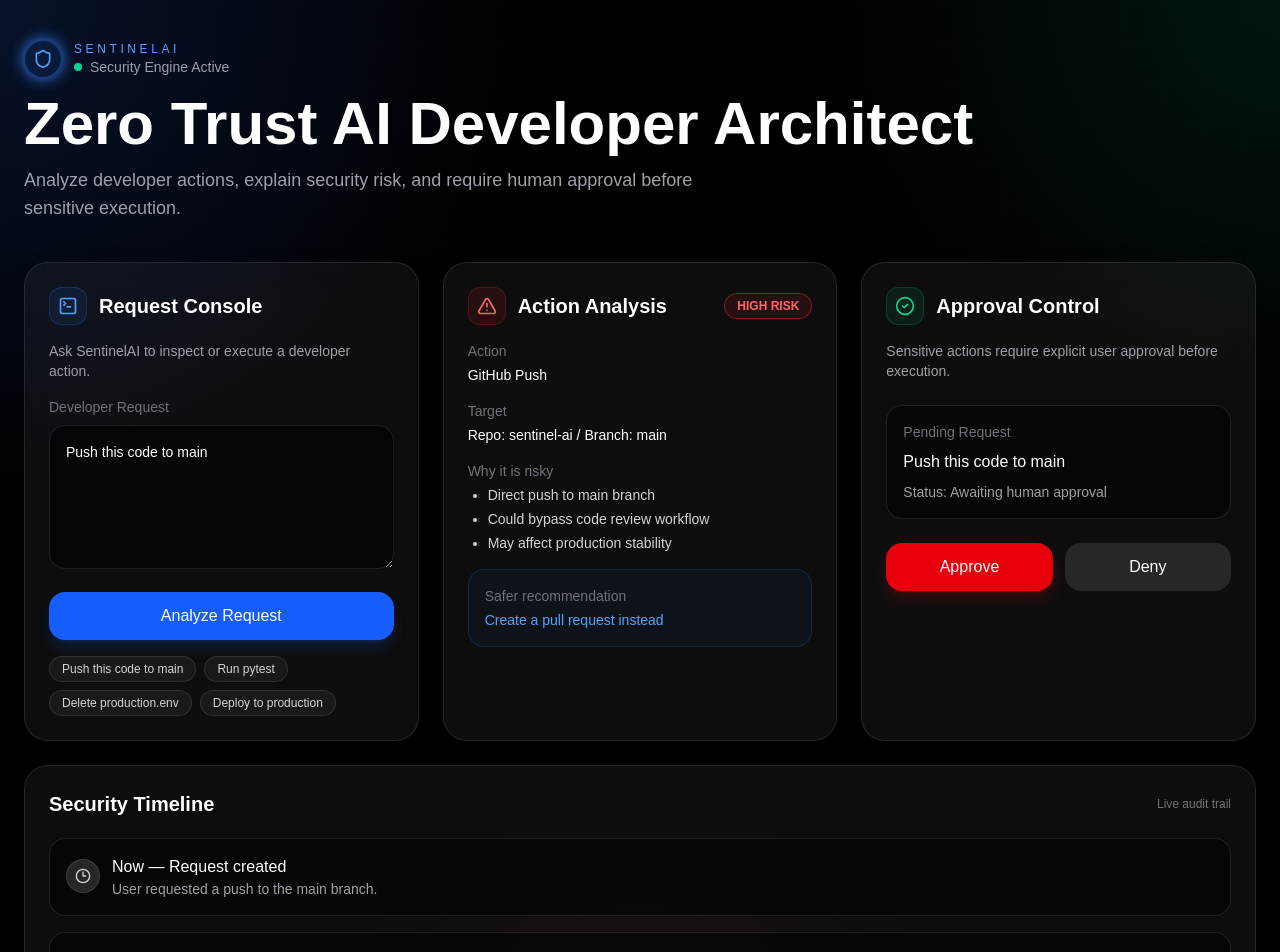
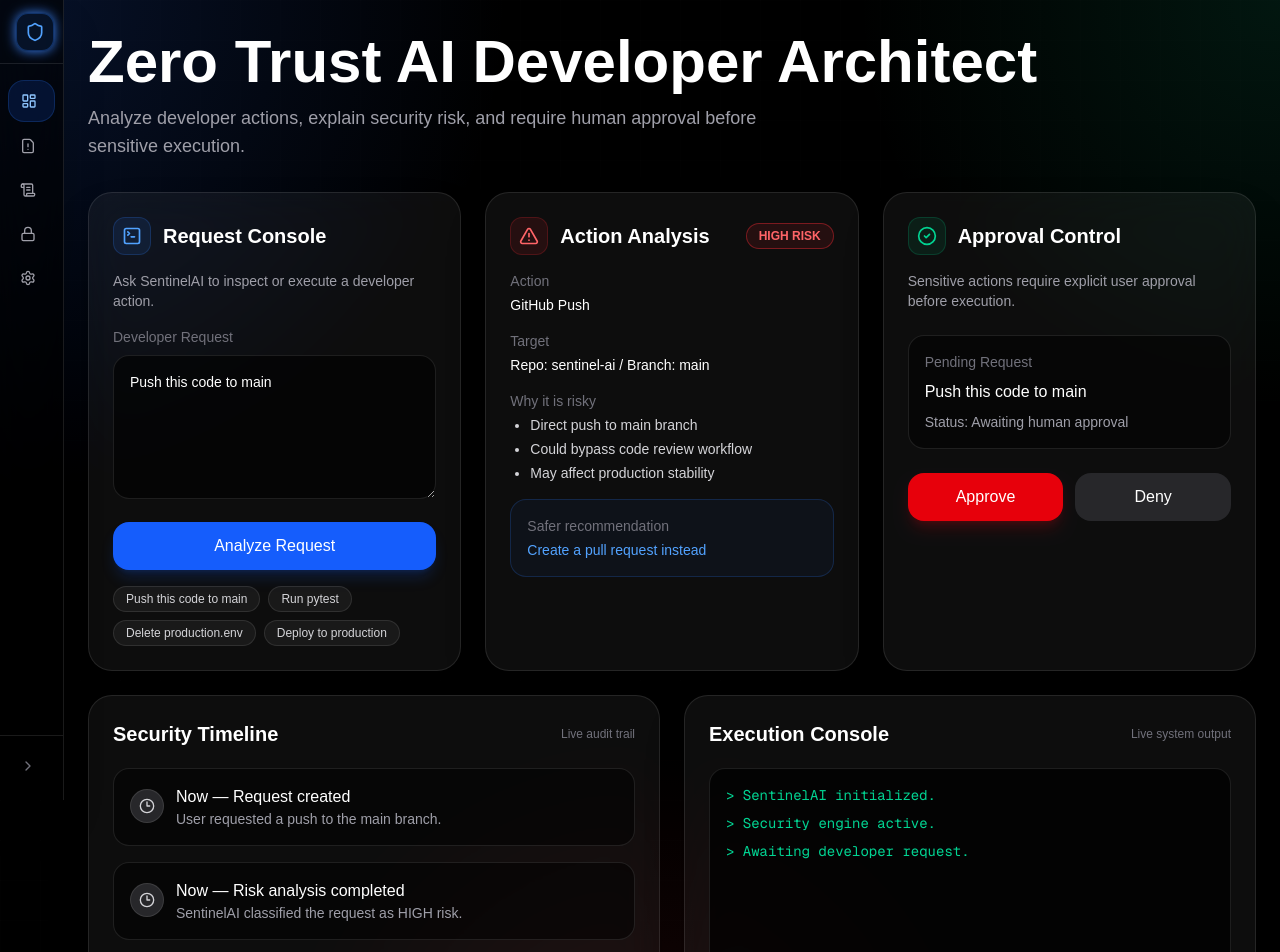
Before and after one commit to Aroool/sentinel-ai, a Next.js app in the folder frontend/: page / in a window 1280 px wide. Shown: the top 952 px of the page. Built offline with nearby package versions, Linux system fonts and the light colour scheme.

Commit message:
feat: connect frontend analyzer to backend API

```diff
--- a/frontend/app/page.tsx
+++ b/frontend/app/page.tsx
@@ -1,19 +1,24 @@
 "use client";
 
 import { useMemo, useState } from "react";
-import { motion } from "framer-motion";
+import { motion, AnimatePresence } from "framer-motion";
 import {
   Shield,
   TerminalSquare,
   AlertTriangle,
   CheckCircle2,
   Clock3,
+  LayoutDashboard,
+  FileWarning,
+  ScrollText,
+  Lock,
+  Settings,
+  ChevronRight,
 } from "lucide-react";
-import { analyzeAction } from "../lib/analyzeAction";
 
 const cardVariants = {
   hidden: { opacity: 0, y: 24 },
-  visible: (i: number) => ({
+  visible: (i) => ({
     opacity: 1,
     y: 0,
     transition: {
@@ -24,140 +29,122 @@ const cardVariants = {
   }),
 };
 
-type RiskLevel = "LOW" | "MEDIUM" | "HIGH" | "CRITICAL";
-
-type AnalysisResult = {
-  action: string;
-  risk: RiskLevel;
-  reason: string[];
-  recommendation: string;
-};
-
-const riskStyles: Record<RiskLevel, string> = {
+const riskStyles = {
   LOW: "border-emerald-500/40 bg-emerald-500/10 text-emerald-400",
   MEDIUM: "border-yellow-500/40 bg-yellow-500/10 text-yellow-400",
   HIGH: "border-red-500/40 bg-red-500/10 text-red-400",
   CRITICAL: "border-fuchsia-500/40 bg-fuchsia-500/10 text-fuchsia-400",
 };
 
-const riskButtonStyles: Record<RiskLevel, string> = {
+const riskButtonStyles = {
   LOW: "bg-emerald-600 hover:bg-emerald-700 shadow-emerald-600/20",
   MEDIUM: "bg-yellow-600 hover:bg-yellow-700 shadow-yellow-600/20",
   HIGH: "bg-red-600 hover:bg-red-700 shadow-red-600/20",
   CRITICAL: "bg-fuchsia-600 hover:bg-fuchsia-700 shadow-fuchsia-600/20",
 };
 
+const navItems = [
+  { label: "Dashboard", icon: LayoutDashboard, active: true },
+  { label: "Requests", icon: FileWarning, active: false },
+  { label: "Audit Log", icon: ScrollText, active: false },
+  { label: "Policy Engine", icon: Lock, active: false },
+  { label: "Settings", icon: Settings, active: false },
+];
+
 export default function Home() {
+  const [sidebarOpen, setSidebarOpen] = useState(false);
   const [request, setRequest] = useState("Push this code to main");
-  const [analysis, setAnalysis] = useState<AnalysisResult>(
-    analyzeAction("Push this code to main") as AnalysisResult
-  );
+  const [analysis, setAnalysis] = useState({
+    action: "GitHub Push",
+    risk: "HIGH",
+    reason: [
+      "Direct push to main branch",
+      "Could bypass code review workflow",
+      "May affect production stability",
+    ],
+    recommendation: "Create a pull request instead",
+  });
   const [status, setStatus] = useState("Awaiting human approval");
   const [timeline, setTimeline] = useState([
-    {
-      time: "Now",
-      title: "Request created",
-      desc: "User requested a push to the main branch.",
-    },
-    {
-      time: "Now",
-      title: "Risk analysis completed",
-      desc: "SentinelAI classified the request as HIGH risk.",
-    },
-    {
-      time: "Now",
-      title: "Awaiting approval",
-      desc: "Execution paused until the authenticated user approves.",
-    },
+    { time: "Now", title: "Request created", desc: "User requested a push to the main branch." },
+    { time: "Now", title: "Risk analysis completed", desc: "SentinelAI classified the request as HIGH risk." },
+    { time: "Now", title: "Awaiting approval", desc: "Execution paused until the authenticated user approves." },
   ]);
+  const [logs, setLogs] = useState([
+    "SentinelAI initialized.",
+    "Security engine active.",
+    "Awaiting developer request.",
+  ]);
+  const [isLoading, setIsLoading] = useState(false);
 
   const target = useMemo(() => {
     const lower = request.toLowerCase();
-
-    if (lower.includes("main")) {
-      return "Repo: sentinel-ai / Branch: main";
-    }
-    if (lower.includes("pytest") || lower.includes("test")) {
-      return "Command: pytest";
-    }
-    if (lower.includes("delete")) {
-      return "Target: production.env";
-    }
+    if (lower.includes("main")) return "Repo: sentinel-ai / Branch: main";
+    if (lower.includes("pytest") || lower.includes("test")) return "Command: pytest";
+    if (lower.includes("delete")) return "Target: production.env";
+    if (lower.includes("deploy") && lower.includes("production")) return "Environment: production";
     return "Target: manual review required";
   }, [request]);
 
   const analyzeRequest = async () => {
+    try {
+      setIsLoading(true);
+      setLogs(["Request received.", "Calling backend /analyze ...", `Analyzing input: "${request}"`]);
       const response = await fetch("http://localhost:8000/analyze", {
         method: "POST",
-    headers: {
-      "Content-Type": "application/json",
-    },
-    body: JSON.stringify({
-      input: request,
-    }),
+        headers: { "Content-Type": "application/json" },
+        body: JSON.stringify({ input: request }),
       });
-
+      if (!response.ok) throw new Error("Failed to analyze request");
       const result = await response.json();
-
       setAnalysis(result);
-
-  const nextStatus =
-    result.risk === "LOW"
-      ? "Ready for execution"
-      : "Awaiting human approval";
-
+      const nextStatus = result.risk === "LOW" ? "Ready for execution" : "Awaiting human approval";
       setStatus(nextStatus);
-
       setTimeline([
-    {
-      time: "Now",
-      title: "Request created",
-      desc: `User submitted: "${request}"`,
-    },
-    {
-      time: "Now",
-      title: "Risk analysis completed",
-      desc: `SentinelAI classified the request as ${result.risk} risk.`,
-    },
-    {
-      time: "Now",
-      title: nextStatus,
-      desc:
-        result.risk === "LOW"
-          ? "This request is considered safe to execute."
-          : "Execution paused until approval.",
-    },
+        { time: "Now", title: "Request created", desc: `User submitted: "${request}"` },
+        { time: "Now", title: "Risk analysis completed", desc: `SentinelAI classified the request as ${result.risk} risk.` },
+        { time: "Now", title: nextStatus, desc: result.risk === "LOW" ? "This request is considered safe to execute." : "Execution paused until approval." },
       ]);
+      setLogs([
+        "Request received.",
+        "Calling backend /analyze ...",
+        `Risk classified as ${result.risk}.`,
+        result.risk === "LOW" ? "Request marked safe for execution." : "Awaiting human approval.",
+      ]);
+    } catch (error) {
+      setStatus("Analysis failed");
+      setLogs(["Request received.", "Calling backend /analyze ...", "Backend request failed.", "Manual review required."]);
+      console.error(error);
+    } finally {
+      setIsLoading(false);
+    }
   };
 
   const approveAction = () => {
     setStatus("Approved and executed");
-
     setTimeline((prev) => [
       ...prev,
-      {
-        time: "Now",
-        title: "Action approved",
-        desc: "Authenticated user approved the request.",
-      },
-      {
-        time: "Now",
-        title: "Execution completed",
-        desc: `${analysis.action} was simulated successfully.`,
-      },
+      { time: "Now", title: "Action approved", desc: "Authenticated user approved the request." },
+      { time: "Now", title: "Execution completed", desc: `${analysis.action} was simulated successfully.` },
+    ]);
+    setLogs((prev) => [
+      ...prev,
+      "Approval granted by authenticated user.",
+      `Simulating execution for ${analysis.action}...`,
+      "Execution completed successfully.",
     ]);
   };
 
   const denyAction = () => {
     setStatus("Denied by user");
-
     setTimeline((prev) => [
       ...prev,
-      {
-        time: "Now",
-        title: "Action denied",
-        desc: "Authenticated user denied the request.",
-      },
+      { time: "Now", title: "Action denied", desc: "Authenticated user denied the request." },
+    ]);
+    setLogs((prev) => [
+      ...prev,
+      "Approval denied by authenticated user.",
+      "Execution blocked by zero-trust policy.",
     ]);
   };
 
@@ -166,50 +153,149 @@ export default function Home() {
       <div className="absolute inset-0 bg-[radial-gradient(circle_at_top_left,rgba(37,99,235,0.18),transparent_30%),radial-gradient(circle_at_top_right,rgba(16,185,129,0.12),transparent_25%),radial-gradient(circle_at_bottom,rgba(239,68,68,0.10),transparent_30%)]" />
       <div className="absolute inset-0 bg-[linear-gradient(rgba(255,255,255,0.03)_1px,transparent_1px),linear-gradient(90deg,rgba(255,255,255,0.03)_1px,transparent_1px)] bg-[size:40px_40px] opacity-20" />
 
-      <div className="relative max-w-7xl mx-auto px-6 py-10">
+      <div className="relative flex min-h-screen">
+
+        {/* ── Sidebar ── */}
+        <motion.aside
+          initial={false}
+          animate={{ width: sidebarOpen ? 240 : 64 }}
+          transition={{ duration: 0.3, ease: "easeInOut" }}
+          className="hidden lg:flex h-screen sticky top-0 flex-col border-r border-white/10 bg-black/60 backdrop-blur-xl shadow-2xl overflow-hidden z-10 flex-shrink-0"
+        >
+          {/* Logo / Toggle */}
+          <div className="flex items-center h-16 px-4 border-b border-white/10">
+            <button
+              onClick={() => setSidebarOpen((v) => !v)}
+              className="flex items-center gap-3 w-full group"
+            >
+              <motion.div
+                animate={{ boxShadow: ["0 0 0px #3b82f6", "0 0 14px #3b82f6", "0 0 0px #3b82f6"] }}
+                transition={{ duration: 2.2, repeat: Infinity }}
+                className="flex-shrink-0 rounded-xl border border-blue-500/30 bg-blue-500/10 p-2"
+              >
+                <Shield className="h-5 w-5 text-blue-400" />
+              </motion.div>
+
+              <AnimatePresence>
+                {sidebarOpen && (
+                  <motion.div
+                    initial={{ opacity: 0, x: -8 }}
+                    animate={{ opacity: 1, x: 0 }}
+                    exit={{ opacity: 0, x: -8 }}
+                    transition={{ duration: 0.2 }}
+                    className="flex flex-col overflow-hidden whitespace-nowrap"
+                  >
+                    <span className="text-sm font-semibold leading-tight">SentinelAI</span>
+                    <span className="text-xs text-zinc-400">Zero Trust Console</span>
+                  </motion.div>
+                )}
+              </AnimatePresence>
+            </button>
+          </div>
+
+          {/* Policy badge */}
+          <AnimatePresence>
+            {sidebarOpen && (
+              <motion.div
+                initial={{ opacity: 0, height: 0 }}
+                animate={{ opacity: 1, height: "auto" }}
+                exit={{ opacity: 0, height: 0 }}
+                transition={{ duration: 0.25 }}
+                className="mx-3 mt-3 rounded-2xl border border-emerald-500/20 bg-emerald-500/10 px-3 py-2 overflow-hidden"
+              >
+                <p className="text-xs text-zinc-400">Policy Status</p>
+                <p className="text-sm font-medium text-emerald-400 whitespace-nowrap">Zero Trust Enabled</p>
+              </motion.div>
+            )}
+          </AnimatePresence>
+
+          {/* Nav items */}
+          <nav className="flex-1 space-y-1 px-2 py-4">
+            {navItems.map((item) => {
+              const Icon = item.icon;
+              return (
+                <button
+                  key={item.label}
+                  title={!sidebarOpen ? item.label : undefined}
+                  className={`flex w-full items-center gap-3 rounded-2xl px-3 py-3 text-left text-sm transition ${
+                    item.active
+                      ? "border border-blue-500/20 bg-blue-600/15 text-blue-300"
+                      : "text-zinc-400 hover:bg-white/5 hover:text-white"
+                  }`}
+                >
+                  <Icon className="h-4 w-4 flex-shrink-0" />
+                  <AnimatePresence>
+                    {sidebarOpen && (
+                      <motion.span
+                        initial={{ opacity: 0, x: -6 }}
+                        animate={{ opacity: 1, x: 0 }}
+                        exit={{ opacity: 0, x: -6 }}
+                        transition={{ duration: 0.18 }}
+                        className="whitespace-nowrap overflow-hidden"
+                      >
+                        {item.label}
+                      </motion.span>
+                    )}
+                  </AnimatePresence>
+                </button>
+              );
+            })}
+          </nav>
+
+          {/* Collapse toggle at bottom */}
+          <div className="px-2 pb-4 border-t border-white/10 pt-3">
+            <button
+              onClick={() => setSidebarOpen((v) => !v)}
+              title={sidebarOpen ? "Collapse sidebar" : "Expand sidebar"}
+              className="flex w-full items-center gap-3 rounded-2xl px-3 py-2.5 text-sm text-zinc-500 hover:bg-white/5 hover:text-white transition"
+            >
+              <motion.div
+                animate={{ rotate: sidebarOpen ? 180 : 0 }}
+                transition={{ duration: 0.3 }}
+                className="flex-shrink-0"
+              >
+                <ChevronRight className="h-4 w-4" />
+              </motion.div>
+              <AnimatePresence>
+                {sidebarOpen && (
+                  <motion.span
+                    initial={{ opacity: 0 }}
+                    animate={{ opacity: 1 }}
+                    exit={{ opacity: 0 }}
+                    transition={{ duration: 0.15 }}
+                    className="whitespace-nowrap"
+                  >
+                    Collapse
+                  </motion.span>
+                )}
+              </AnimatePresence>
+            </button>
+          </div>
+        </motion.aside>
+
+        {/* ── Main Content ── */}
+        <div className="flex-1 px-6 py-8 min-w-0">
+
+          {/* Header — no duplicate logo */}
           <motion.div
             initial={{ opacity: 0, y: 18 }}
             animate={{ opacity: 1, y: 0 }}
             transition={{ duration: 0.55 }}
-          className="mb-10"
+            className="mb-8"
           >
-          <div className="mb-4 flex items-center gap-3">
-            <motion.div
-              animate={{
-                boxShadow: [
-                  "0 0 0px #3b82f6",
-                  "0 0 18px #3b82f6",
-                  "0 0 0px #3b82f6",
-                ],
-              }}
-              transition={{ duration: 2.2, repeat: Infinity }}
-              className="rounded-full border border-blue-500/40 bg-blue-500/10 p-2"
-            >
-              <Shield className="h-5 w-5 text-blue-400" />
-            </motion.div>
-
-            <div>
-              <p className="text-xs uppercase tracking-[0.3em] text-blue-400">
-                SentinelAI
-              </p>
-              <div className="flex items-center gap-2 text-sm text-zinc-400">
-                <span className="inline-block h-2 w-2 rounded-full bg-emerald-400" />
-                Security Engine Active
-              </div>
-            </div>
-          </div>
-
             <h1 className="text-4xl md:text-6xl font-bold mb-3">
               Zero Trust AI Developer Architect
             </h1>
-
             <p className="max-w-2xl text-zinc-400 text-base md:text-lg">
               Analyze developer actions, explain security risk, and require human
               approval before sensitive execution.
             </p>
           </motion.div>
 
-        <div className="grid grid-cols-1 lg:grid-cols-3 gap-6">
+          {/* Top 3 cards */}
+          <div className="grid grid-cols-1 xl:grid-cols-3 gap-6">
+
+            {/* Request Console */}
             <motion.section
               custom={0}
               initial="hidden"
@@ -224,38 +310,27 @@ export default function Home() {
                 </div>
                 <h2 className="text-xl font-semibold">Request Console</h2>
               </div>
-
               <p className="text-sm text-zinc-400 mb-4">
                 Ask SentinelAI to inspect or execute a developer action.
               </p>
-
-            <label className="text-sm text-zinc-500 block mb-2">
-              Developer Request
-            </label>
-
+              <label className="text-sm text-zinc-500 block mb-2">Developer Request</label>
               <textarea
                 className="w-full h-36 rounded-2xl border border-white/10 bg-black/60 p-4 text-sm outline-none transition focus:border-blue-500/50"
                 placeholder="Example: Push this code to main"
                 value={request}
                 onChange={(e) => setRequest(e.target.value)}
               />
-
               <motion.button
                 whileTap={{ scale: 0.98 }}
                 whileHover={{ scale: 1.01 }}
                 onClick={analyzeRequest}
-              className="mt-4 w-full rounded-2xl bg-blue-600 px-4 py-3 font-medium hover:bg-blue-700 transition shadow-lg shadow-blue-600/20"
+                disabled={isLoading}
+                className="mt-4 w-full rounded-2xl bg-blue-600 px-4 py-3 font-medium hover:bg-blue-700 transition shadow-lg shadow-blue-600/20 disabled:opacity-60 disabled:cursor-not-allowed"
               >
-              Analyze Request
+                {isLoading ? "Analyzing..." : "Analyze Request"}
               </motion.button>
-
               <div className="mt-4 flex flex-wrap gap-2">
-              {[
-                "Push this code to main",
-                "Run pytest",
-                "Delete production.env",
-                "Deploy to production",
-              ].map((example) => (
+                {["Push this code to main", "Run pytest", "Delete production.env", "Deploy to production"].map((example) => (
                   <button
                     key={example}
                     onClick={() => setRequest(example)}
@@ -267,6 +342,7 @@ export default function Home() {
               </div>
             </motion.section>
 
+            {/* Action Analysis */}
             <motion.section
               custom={1}
               initial="hidden"
@@ -282,7 +358,6 @@ export default function Home() {
                   </div>
                   <h2 className="text-xl font-semibold">Action Analysis</h2>
                 </div>
-
                 <motion.span
                   animate={{ opacity: [0.7, 1, 0.7] }}
                   transition={{ duration: 1.6, repeat: Infinity }}
@@ -291,18 +366,15 @@ export default function Home() {
                   {analysis.risk} RISK
                 </motion.span>
               </div>
-
               <div className="space-y-4 text-sm">
                 <div>
                   <p className="text-zinc-500 mb-1">Action</p>
                   <p className="font-medium">{analysis.action}</p>
                 </div>
-
                 <div>
                   <p className="text-zinc-500 mb-1">Target</p>
                   <p className="font-medium">{target}</p>
                 </div>
-
                 <div>
                   <p className="text-zinc-500 mb-1">Why it is risky</p>
                   <ul className="list-disc pl-5 text-zinc-300 space-y-1">
@@ -311,16 +383,14 @@ export default function Home() {
                     ))}
                   </ul>
                 </div>
-
                 <div className="rounded-2xl border border-blue-500/20 bg-blue-500/5 p-4">
                   <p className="text-zinc-500 mb-1">Safer recommendation</p>
-                <p className="text-blue-400 font-medium">
-                  {analysis.recommendation}
-                </p>
+                  <p className="text-blue-400 font-medium">{analysis.recommendation}</p>
                 </div>
               </div>
             </motion.section>
 
+            {/* Approval Control */}
             <motion.section
               custom={2}
               initial="hidden"
@@ -335,17 +405,14 @@ export default function Home() {
                 </div>
                 <h2 className="text-xl font-semibold">Approval Control</h2>
               </div>
-
               <p className="text-sm text-zinc-400 mb-6">
                 Sensitive actions require explicit user approval before execution.
               </p>
-
               <div className="rounded-2xl border border-white/10 bg-black/50 p-4 mb-6">
                 <p className="text-sm text-zinc-500 mb-2">Pending Request</p>
                 <p className="font-medium mb-2">{request || "No request entered"}</p>
                 <p className="text-sm text-zinc-400">Status: {status}</p>
               </div>
-
               <div className="flex gap-3">
                 <motion.button
                   whileTap={{ scale: 0.97 }}
@@ -355,7 +422,6 @@ export default function Home() {
                 >
                   Approve
                 </motion.button>
-
                 <motion.button
                   whileTap={{ scale: 0.97 }}
                   whileHover={{ scale: 1.02 }}
@@ -368,18 +434,21 @@ export default function Home() {
             </motion.section>
           </div>
 
+          {/* Bottom 2 cards */}
+          <div className="grid grid-cols-1 xl:grid-cols-2 gap-6 mt-6">
+
+            {/* Security Timeline */}
             <motion.section
               custom={3}
               initial="hidden"
               animate="visible"
               variants={cardVariants}
-          className="mt-6 rounded-3xl border border-white/10 bg-white/5 backdrop-blur-xl p-6 shadow-2xl"
+              className="rounded-3xl border border-white/10 bg-white/5 backdrop-blur-xl p-6 shadow-2xl"
             >
               <div className="flex items-center justify-between mb-5">
                 <h2 className="text-xl font-semibold">Security Timeline</h2>
                 <span className="text-xs text-zinc-500">Live audit trail</span>
               </div>
-
               <div className="space-y-4">
                 {timeline.map((item, index) => (
                   <motion.div
@@ -394,9 +463,7 @@ export default function Home() {
                         <Clock3 className="h-4 w-4 text-zinc-300" />
                       </div>
                       <div>
-                    <p className="font-medium">
-                      {item.time} — {item.title}
-                    </p>
+                        <p className="font-medium">{item.time} — {item.title}</p>
                         <p className="text-sm text-zinc-400">{item.desc}</p>
                       </div>
                     </div>
@@ -404,6 +471,28 @@ export default function Home() {
                 ))}
               </div>
             </motion.section>
+
+            {/* Execution Console */}
+            <motion.section
+              custom={4}
+              initial="hidden"
+              animate="visible"
+              variants={cardVariants}
+              className="rounded-3xl border border-white/10 bg-white/5 backdrop-blur-xl p-6 shadow-2xl"
+            >
+              <div className="flex items-center justify-between mb-5">
+                <h2 className="text-xl font-semibold">Execution Console</h2>
+                <span className="text-xs text-zinc-500">Live system output</span>
+              </div>
+              <div className="rounded-2xl border border-white/10 bg-black/70 p-4 min-h-[280px] font-mono text-sm text-emerald-400 space-y-2 overflow-auto">
+                {logs.map((log, index) => (
+                  <p key={`${log}-${index}`}>&gt; {log}</p>
+                ))}
+              </div>
+            </motion.section>
+
+          </div>
+        </div>
       </div>
     </main>
   );
```
Lines whose indentation alone changed are shown as unchanged.
